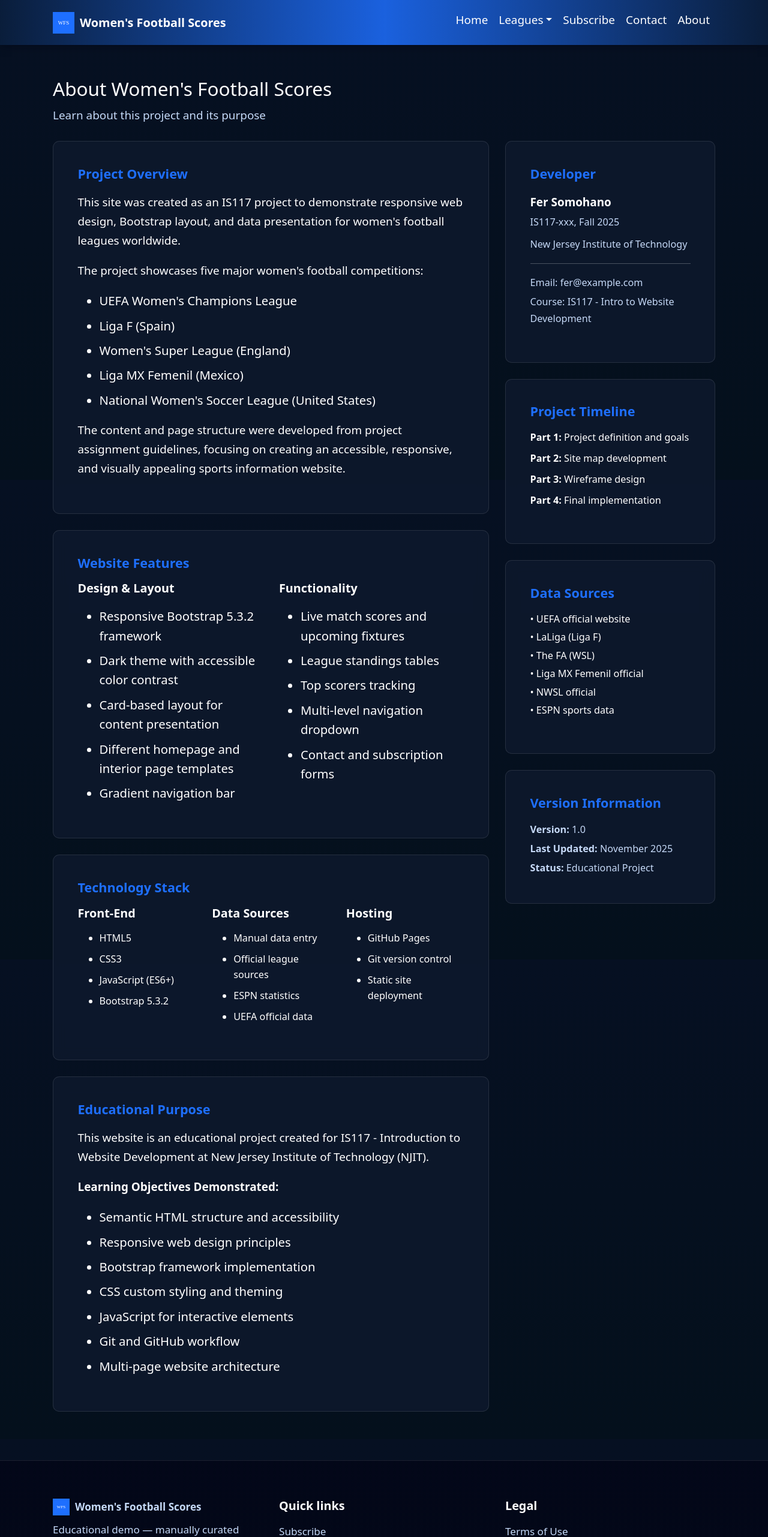
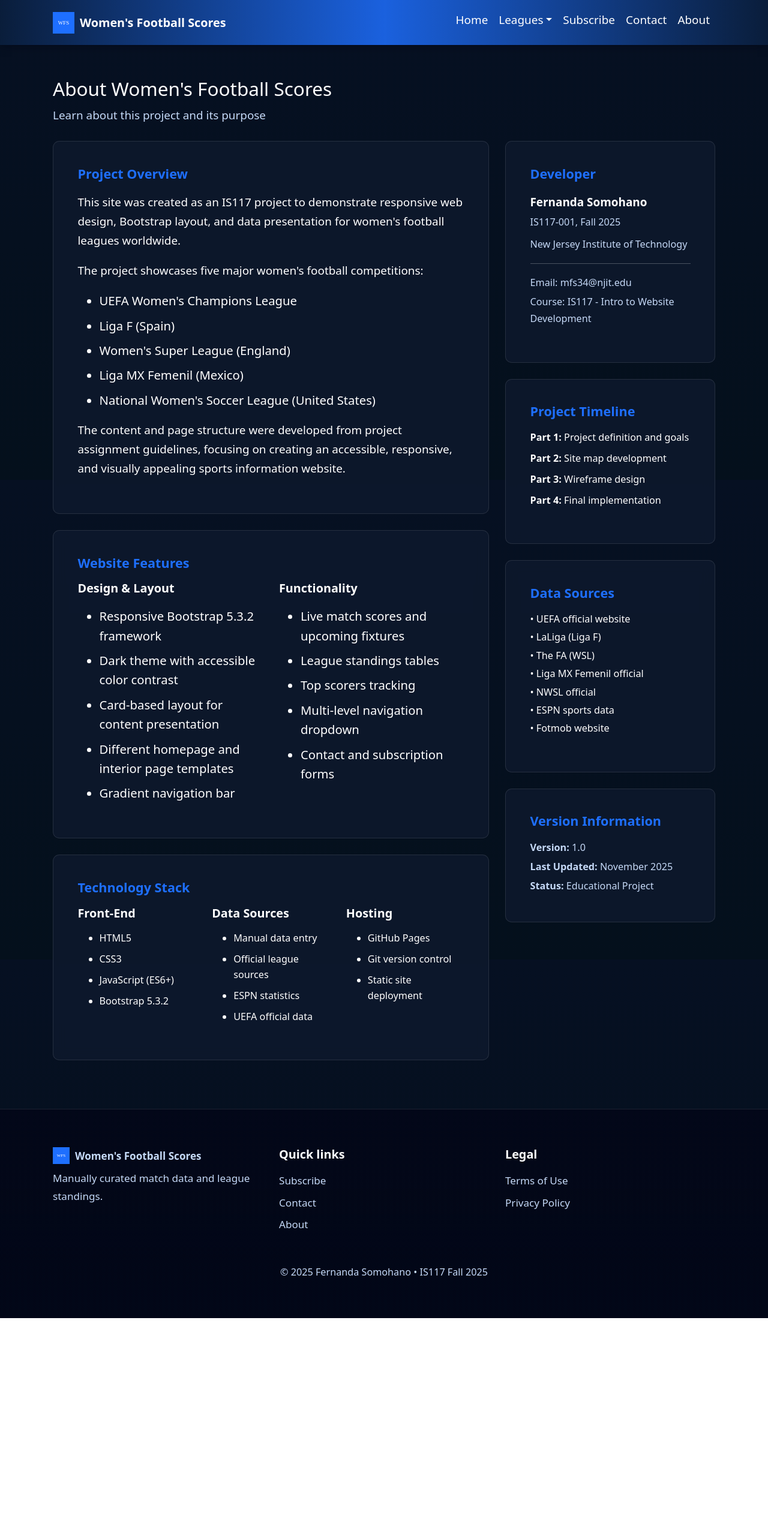
Before and after one commit to fersomort/FinalProject, a plain HTML site: page about.html in a window 1280 px wide. Shown: the top 2563 px of the page at 60% size. After the commit the page ends 2198 px from the top, so only its background shows below. Drawn offline with nearby package versions, Linux system fonts and the light colour scheme.

Commit message:
final project try 3

```diff
--- a/about.html
+++ b/about.html
@@ -1,4 +1,4 @@
-<!-- DEVELOPER: Fer Somohano, IS117-xxx, Fall 2025 -->
+<!-- DEVELOPER: Fernanda Somohano, IS117-001, Fall 2025 -->
 <!doctype html>
 <html lang="en">
 <head>
@@ -133,24 +133,7 @@
                 </div>
             </section>
 
-            <!-- Educational Purpose -->
-            <section class="card card-dark mb-4">
-                <div class="card-body">
-                    <h5 class="card-title">Educational Purpose</h5>
-                    <p class="text-white">This website is an educational project created for IS117 - Introduction to Website Development at New Jersey Institute of Technology (NJIT).</p>
 
-                    <p class="text-white"><strong>Learning Objectives Demonstrated:</strong></p>
-                    <ul class="text-white">
-                        <li>Semantic HTML structure and accessibility</li>
-                        <li>Responsive web design principles</li>
-                        <li>Bootstrap framework implementation</li>
-                        <li>CSS custom styling and theming</li>
-                        <li>JavaScript for interactive elements</li>
-                        <li>Git and GitHub workflow</li>
-                        <li>Multi-page website architecture</li>
-                    </ul>
-                </div>
-            </section>
         </div>
 
         <aside class="col-lg-4">
@@ -158,11 +141,11 @@
             <div class="card card-dark mb-4">
                 <div class="card-body">
                     <h6 class="card-title">Developer</h6>
-                    <p class="text-white mb-1"><strong>Fer Somohano</strong></p>
-                    <p class="text-muted small mb-2">IS117-xxx, Fall 2025</p>
+                    <p class="text-white mb-1"><strong>Fernanda Somohano</strong></p>
+                    <p class="text-muted small mb-2">IS117-001, Fall 2025</p>
                     <p class="text-muted small">New Jersey Institute of Technology</p>
                     <hr class="bg-secondary">
-                    <p class="text-muted small mb-1">Email: <a class="footer-link" href="mailto:fer@example.com">fer@example.com</a></p>
+                    <p class="text-muted small mb-1">Email: <a class="footer-link" href="mailto:fer@example.com">mfs34@njit.edu</a></p>
                     <p class="text-muted small">Course: IS117 - Intro to Website Development</p>
                 </div>
             </div>
@@ -199,6 +182,7 @@
                         <li class="mb-1">• Liga MX Femenil official</li>
                         <li class="mb-1">• NWSL official</li>
                         <li class="mb-1">• ESPN sports data</li>
+                        <li class="mb-1">• Fotmob website</li>
                     </ul>
                 </div>
             </div>
@@ -223,7 +207,7 @@
                 <a href="index.html" class="footer-brand text-white text-decoration-none d-flex align-items-center">
                     <img src="img/logo.svg" alt="Women's Football Scores logo" width="28" height="28" class="me-2">Women's Football Scores
                 </a>
-                <p class="small mt-2">Educational demo — manually curated match data and league standings.</p>
+                <p class="small mt-2">Manually curated match data and league standings.</p>
             </div>
             <div class="col-md-4 mb-3">
                 <h6>Quick links</h6>
@@ -242,7 +226,7 @@
             </div>
         </div>
         <div class="text-center mt-3 small">
-            &copy; 2025 Fer Somohano • IS117 Educational Project
+            &copy; 2025 Fernanda Somohano • IS117 Fall 2025
         </div>
     </div>
 </footer>
--- a/scripts.js
+++ b/scripts.js
@@ -1,4 +1,4 @@
-/* DEVELOPER: Fer Somohano, IS117-xxx, Fall 2025
+/* DEVELOPER: Fernanda Somohano, IS117-001, Fall 2025
    scripts.js - Form handling and interactive elements
    This is a simplified version without API calls - all data is manually managed
 */
@@ -53,7 +53,7 @@ function handleSubscribe(event) {
     // Show success message
     const messageEl = document.getElementById('subscribeMsg');
     if (messageEl) {
-        messageEl.textContent = `Thank you, ${name}! You've subscribed to updates (demo mode - no actual email sent).`;
+        messageEl.textContent = `Thank you, ${name}! You've subscribed to updates (demo mode - no email sent).`;
         messageEl.classList.remove('d-none');
 
         // Hide message after 5 seconds
--- a/styles.css
+++ b/styles.css
@@ -1,4 +1,4 @@
-/* DEVELOPER: Fer Somohano, IS117-xxx, Fall 2025 */
+/* DEVELOPER: Fernanda Somohano, IS117-001, Fall 2025 */
 /* Readable dark theme - white text and larger sizes for accessibility
    Navbar style: gradient */
 
@@ -161,7 +161,6 @@ li {
     border-radius: 12px;
     background-color: inherit;   /* matches the page */
 }
-
 
 .hero h1,
 .hero p {
```
Also changed, not shown: contact.html (+4 -4 lines), liga-f.html (+2 -2 lines), liga-mx-femenil.html (+3 -3 lines), nwsl.html (+3 -3 lines), subscribe.html (+22 -55 lines), wsl.html (+3 -3 lines).
